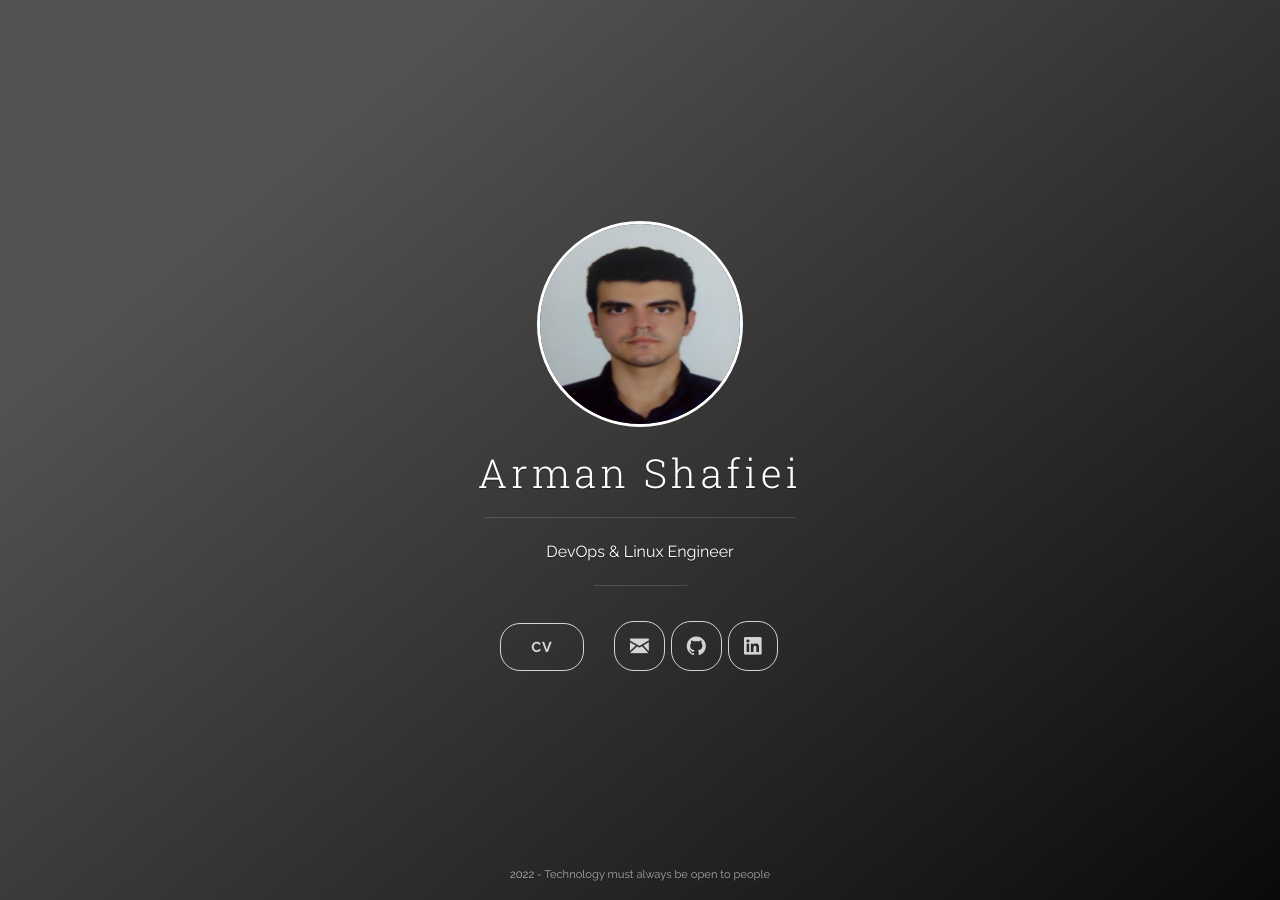
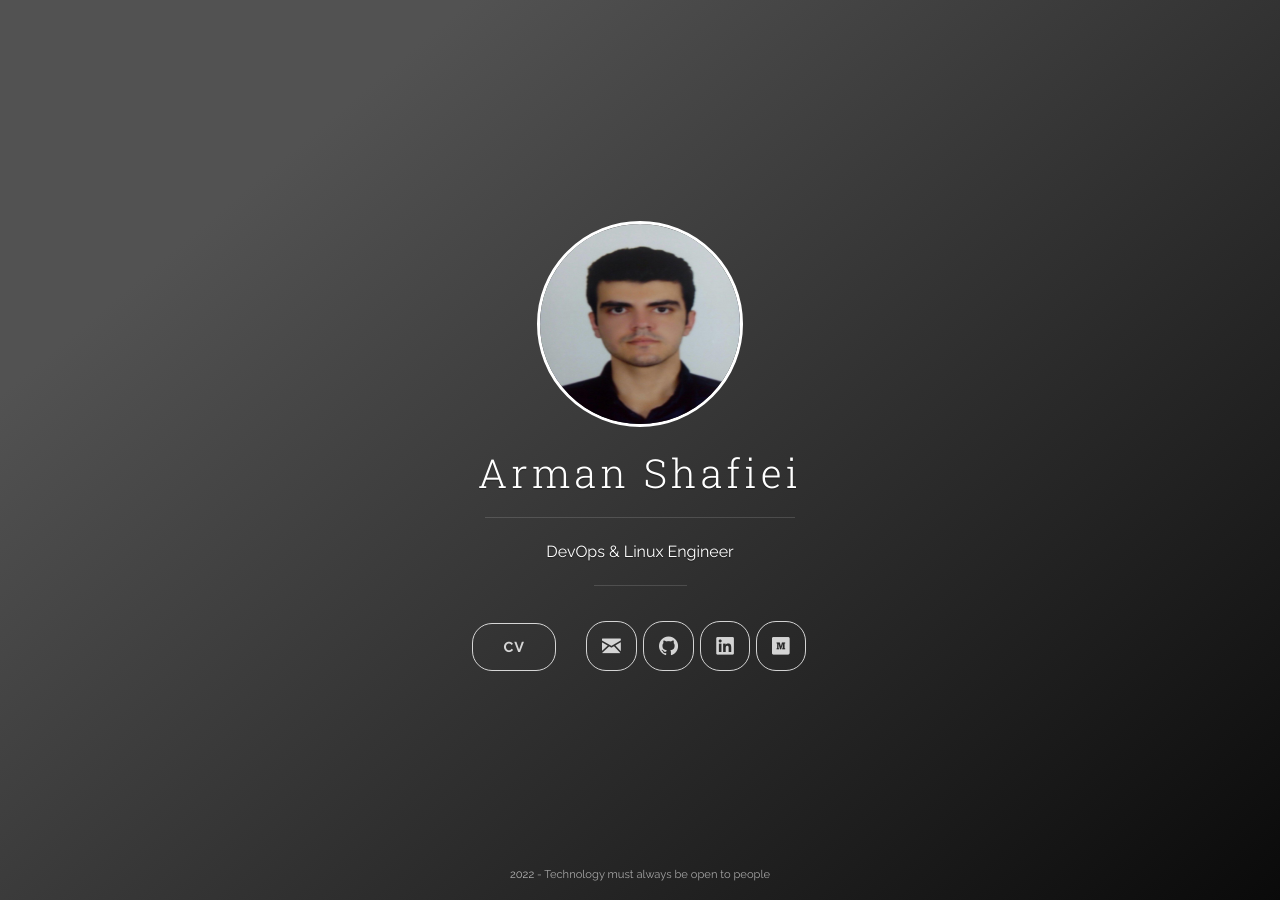
Before and after one commit to arman-shafiei/page, a Jekyll site: the page built from index.html, in a window 1280 px wide. Built offline with Jekyll 4.4.1, drawn with Linux system fonts in a browser that asks for light colours; nearby versions of some CDN libraries.

Commit message:
added medium

```diff
--- a/_config.yml
+++ b/_config.yml
@@ -22,6 +22,7 @@ website: arman-shafiei.github.io # do not add http://
 linkedin: arman-shafiei-957a7a139
 github: arman-shafiei
 #twitter: '@realmelvinchng'
+medium: '@armanshafiei77'
 
 # Files or folders to be excluded
 #exclude: gitbook/
--- a/_includes/index_page.html
+++ b/_includes/index_page.html
@@ -62,12 +62,12 @@
             </li>
             {% endif %}
 
-            {% if site.twitter %}
-              <!-- Twitter -->
+            {% if site.medium %}
+              <!-- Medium -->
               <li class="navigation__item">
-                <a href="http://twitter.com/{{ site.twitter }}" title="{{ site.twitter }} on Twitter" target="_blank">
-                  <i class="icon icon-social-twitter"></i>
-                  <span class="label">Twitter</span>
+                <a href="https://www.medium.com/{{ site.medium }}" title="{{ site.medium }} on Medium" target="_blank">
+                  <i class="icon icon-social-medium"></i>
+                  <span class="label">Medium</span>
                 </a>
               </li>
             {% endif %}
@@ -155,12 +155,12 @@
             </li>
             {% endif %}
 
-            {% if site.twitter %}
-              <!-- Twitter -->
+            {% if site.medium %}
+              <!-- Medium -->
               <li class="navigation__item">
-                <a href="http://twitter.com/{{ site.twitter }}" title="{{ site.twitter }} on Twitter" target="_blank">
-                  <i class="icon icon-social-twitter"></i>
-                  <span class="label">Twitter</span>
+                <a href="https://www.medium.com/{{ site.medium }}" title="{{ site.medium }} on Medium" target="_blank">
+                  <i class="icon icon-social-medium"></i>
+                  <span class="label">Medium</span>
                 </a>
               </li>
             {% endif %}
```
